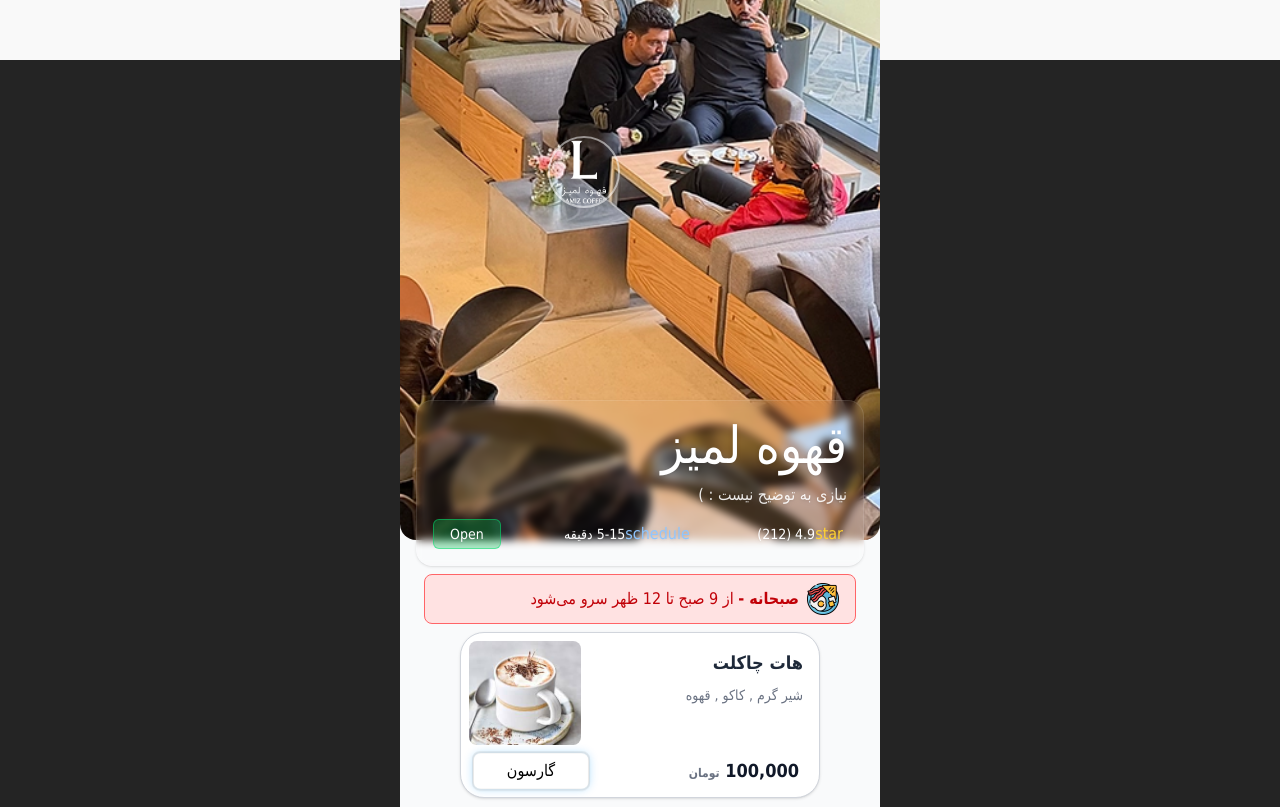
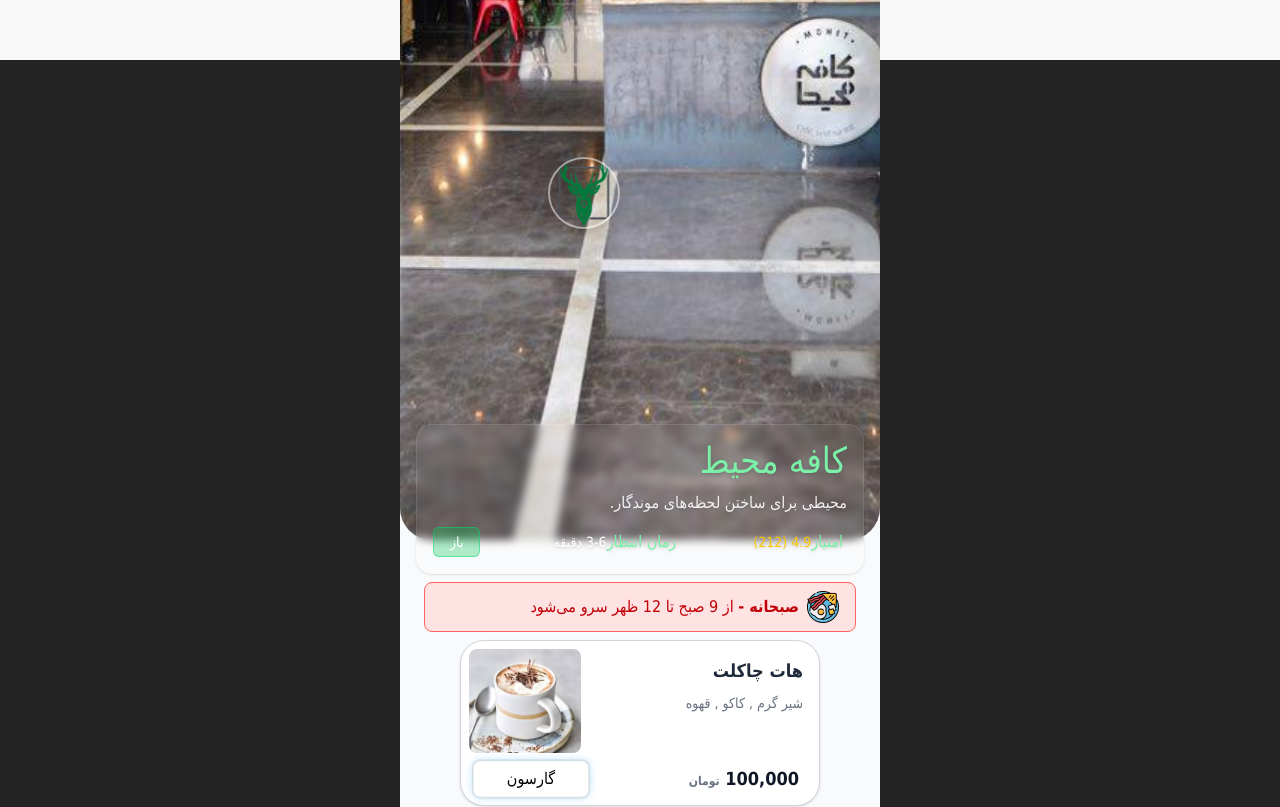
Before and after one commit to elliotWoas/fernweh, a React (Vite) app: page / in a window 1280 px wide. Shown: the part 740-1547 px from the top of the page. Built offline with nearby package versions, Linux system fonts and the light colour scheme; a small style sheet from the web is missing.

Commit message:
feat(MenuHeader): add new logo and background image, update text and styles

```diff
--- a/src/components/MenuHeader.tsx
+++ b/src/components/MenuHeader.tsx
@@ -2,52 +2,54 @@ import React from "react";
 // import brandLogo from "../assets/FernwehLogo.jpg";
 // import phoneIcon from "../assets/phone.svg";
 // import cafe from "../assets/icons/cafe.webp";
-
+// import shirazInside from '../assets/Shiraz-Inside-Branch-There.webp'
+import logoMohit from '../assets/logo-mohit.png'
+import mohite from '../assets/cafemohit.jpg'
 const MenuHeader: React.FC = () => (
 <header className="rtl">
   <section>
     {(
       <>
         {/* Cafe Logo */}
-        <div className="absolute w-18 h-18 right-65 mt-[calc(100vw*3/4-84px)] rounded-full border-2 border-white/50 shadow-lg z-20 overflow-hidden">
+        <div className="absolute w-18 h-18 right-65 mt-[calc(100vw*3/4-63px)] rounded-full border-2 border-white/50 shadow-lg z-20 overflow-hidden">
           <img
             className="w-full h-full object-cover"
-            src={"../src/assets/Lamiz-logo.webp"}
+            src={logoMohit}
             alt="Cafe Logo"
           />
         </div>
 
         {/* Background Cover Image */}
         <img
-          className="w-full h-[calc(100vw*4/4)] rounded-2xl object-cover"
-          src={"../src/assets/Shiraz-Inside-Branch-There.webp"}
+          className="w-full h-[calc(100vw*4/4)] rounded-b-4xl object-cover"
+          src={mohite}
           alt="Cafe Cover"
         />
 
         {/* Glassmorphism Card */}
-        <div className="relative z-10 mx-4 -mt-35 rounded-2xl backdrop-blur-xs bg-white/3 bg-opacity-10 border border-white/10 shadow p-4">
-          <h1 className="font-medium text-2xl text-white drop-shadow">{" قهوه لمیز "}</h1>
+        <div className="relative z-10 mx-4 -mt-29 rounded-2xl backdrop-blur-xs bg-white/3 bg-opacity-10 border border-white/10 shadow p-4">
+          <h2 className="font-medium text-4xl text-green-300 drop-shadow">{" کافه محیط "}</h2>
 
           {/* Cafe Description */}
-          <p className="mt-2.5 text-lm text-white/90 drop-shadow">{" نیازی به توضیح نیست : ) "}</p>
+          <p className="mt-2.5 text-lm text-white/90 drop-shadow">{" محیطی برای ساختن لحظه‌های موندگار. "}</p>
 
           {/* Cafe Details */}
           <div className="flex mt-3 text-sm justify-between items-center">
             {/* Rating */}
             <div className="flex items-center text-white drop-shadow">
-              <span className="material-symbols-rounded text-base mr-1 text-amber-300">star</span>
-              <span>{"4.9 (212)"}</span>
+              <span className="material-symbols-rounded text-base mr-1 text-green-300"> امتیاز </span>
+              <span className=" text-yellow-400">{"4.9 (212)"}</span>
             </div>
 
             {/* Delivery Time */}
             <div className="flex items-center text-white drop-shadow">
-              <span className="material-symbols-rounded text-base mr-1 text-blue-300">schedule</span>
-              <span>{" 5-15 دقیقه "}</span>
+              <span className="material-symbols-rounded text-base mr-1 text-green-300">زمان انتظار</span>
+              <span>{" 3-6 دقیقه "}</span>
             </div>
 
             {/* Status Badge */}
             <div className="py-1 px-4 backdrop-blur-sm bg-green-500/30 rounded-md text-sm text-white border border-green-400/50">
-              Open
+              باز
             </div>
           </div>
         </div>
```
Also changed, not shown: src/assets/cafemohit.jpg (added), src/assets/logo-mohit.png (added).
